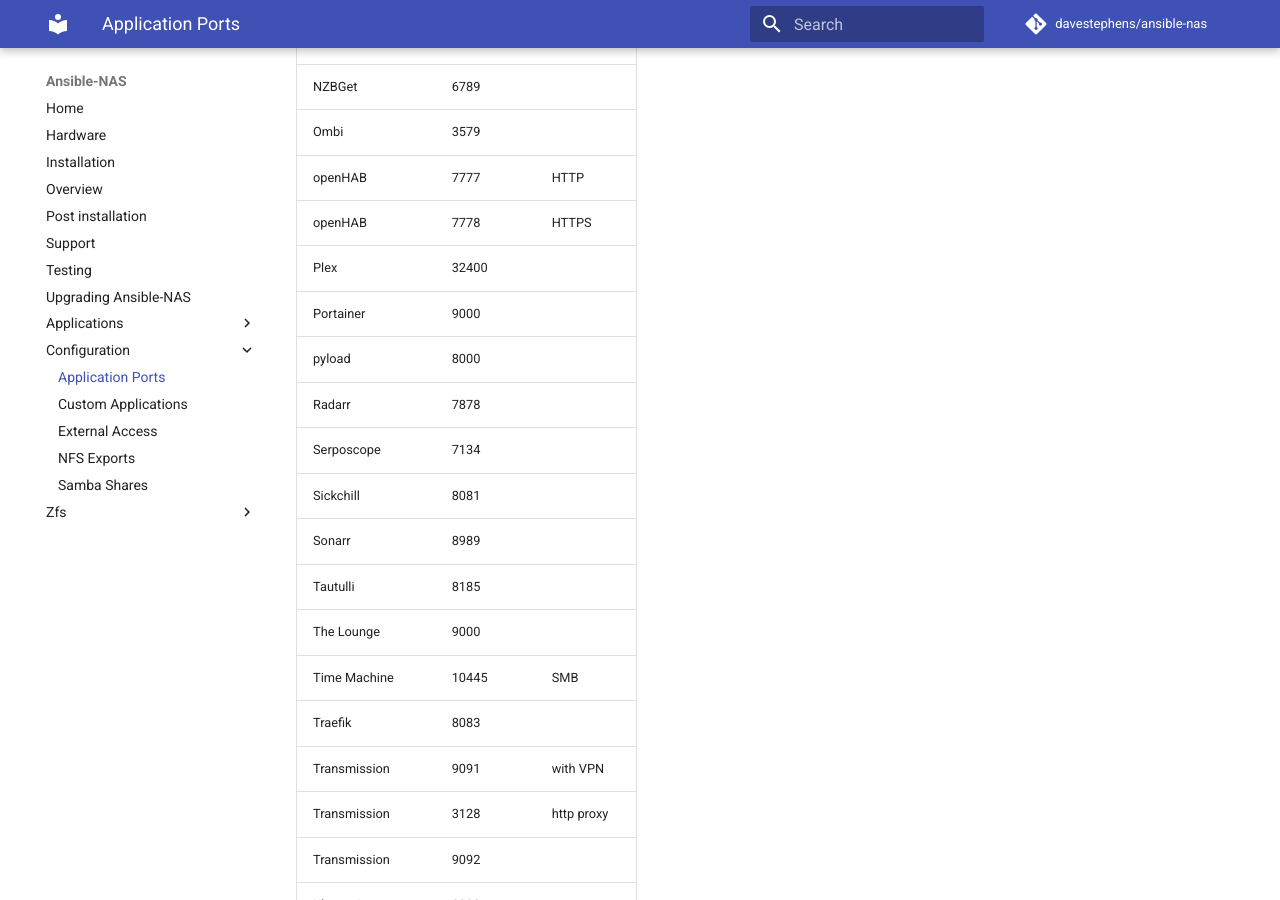
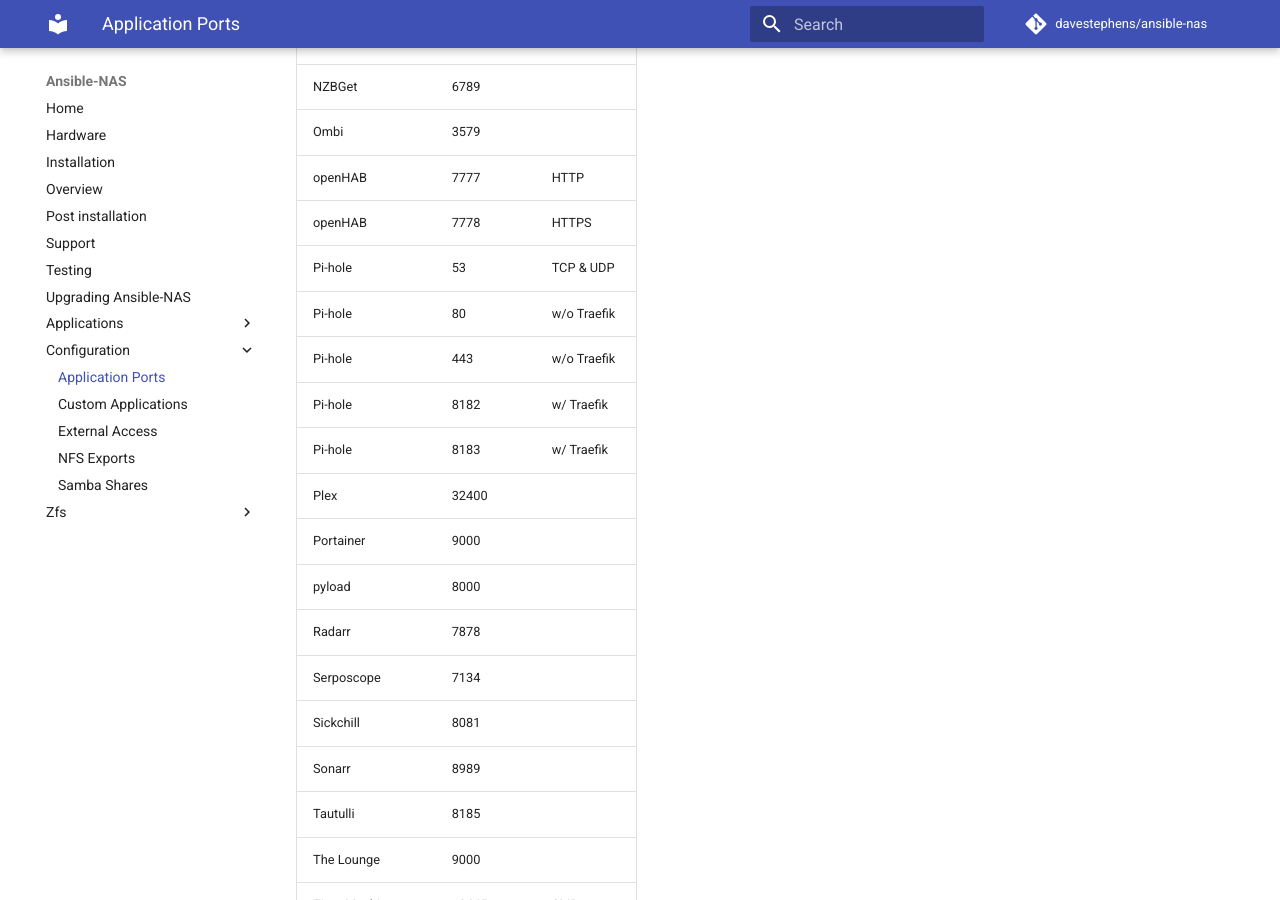
Before and after one commit to davestephens/ansible-nas, an MkDocs documentation site: the page built from docs/configuration/application_ports.md, in a window 1280 px wide and 900 px high, scrolled down 1749 px. Built offline with MkDocs 1.6.1 and Material for MkDocs 9.7.7, drawn with Linux system fonts in a browser that asks for light colours; comment, search, counter and statistics services are not loaded.

Commit message:
add Pi-hole

```diff
--- a/docs/configuration/application_ports.md
+++ b/docs/configuration/application_ports.md
@@ -42,6 +42,11 @@ By default, applications can be found on the ports listed below.
 | Ombi            | 3579   |              |
 | openHAB         | 7777   | HTTP         |
 | openHAB         | 7778   | HTTPS        |
+| Pi-hole         | 53     | TCP & UDP    |
+| Pi-hole         | 80     | w/o Traefik  |
+| Pi-hole         | 443    | w/o Traefik  |
+| Pi-hole         | 8182   | w/ Traefik   |
+| Pi-hole         | 8183   | w/ Traefik   |
 | Plex            | 32400  |              |
 | Portainer       | 9000   |              |
 | pyload          | 8000   |              |
```
